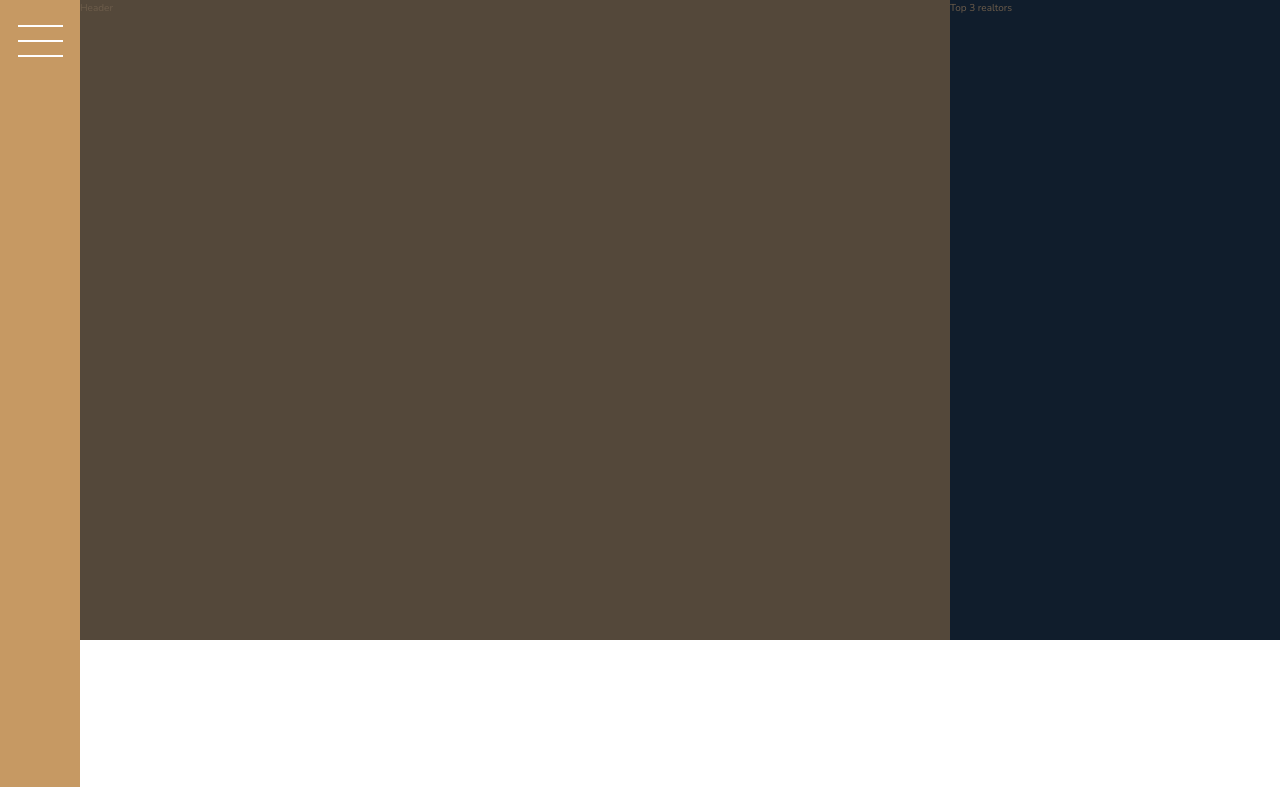
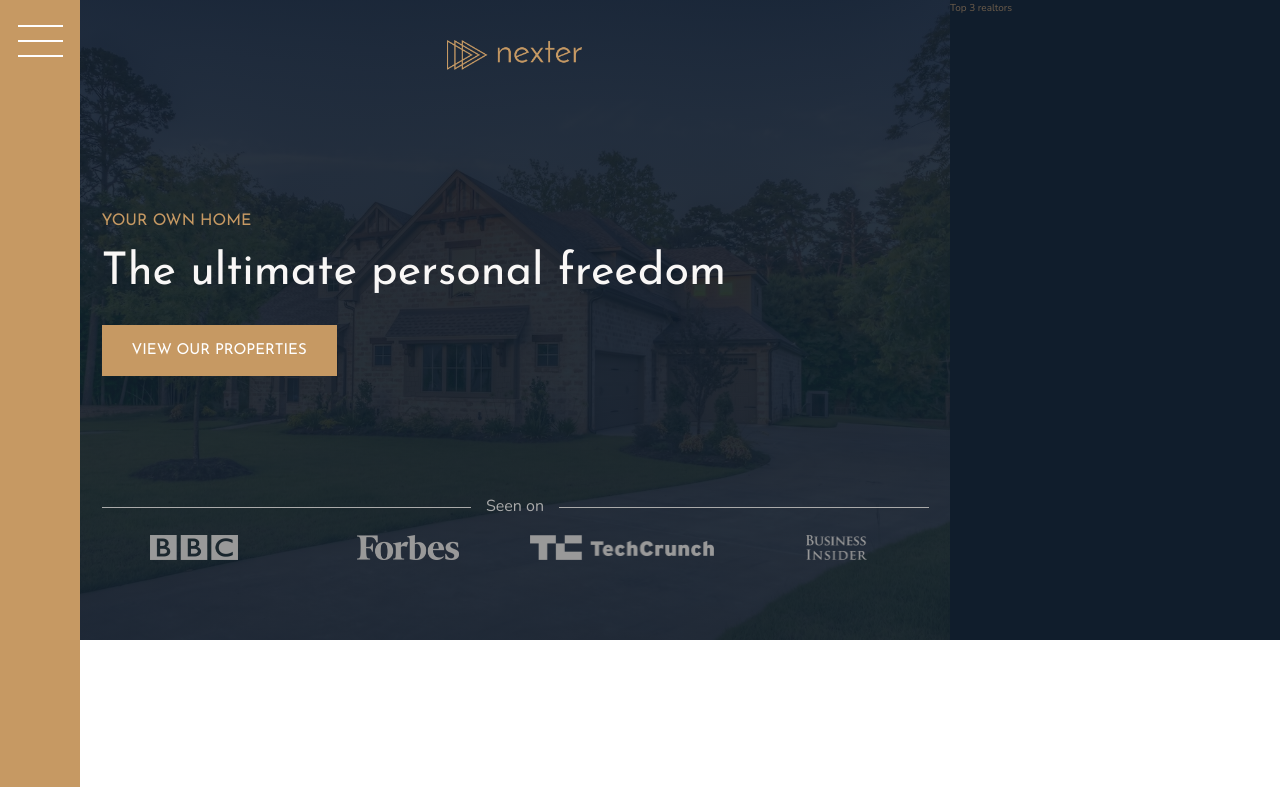
Before and after one commit to koglesby/nexter, a website: page index.html in a window 1280 px wide. Shown: the top 787 px of the page. Drawn offline with nearby package versions, Linux system fonts and the light colour scheme.

Commit message:
build header

```diff
--- a/index.html
+++ b/index.html
@@ -17,7 +17,19 @@
   <body class="container">
     <div class="sidebar"><button class="nav-btn"></button></div>
 
-    <header class="header">Header</header>
+    <header class="header">
+      <img src="img/logo.png" alt="Nexter logo" class="header__logo" />
+      <h3 class="heading-3">Your own home</h3>
+      <h1 class="heading-1">The ultimate personal freedom</h1>
+      <button class="btn header__btn">View our properties</button>
+      <div class="header__seenon-text">Seen on</div>
+      <div class="header__seenon-logos">
+        <img src="img/logo-bbc.png" alt="seen on logo 1" />
+        <img src="img/logo-forbes.png" alt="seen on logo 1" />
+        <img src="img/logo-techcrunch.png" alt="seen on logo 1" />
+        <img src="img/logo-bi.png" alt="seen on logo 1" />
+      </div>
+    </header>
 
     <div class="realtors">Top 3 realtors</div>
 
--- a/sass/_header.scss
+++ b/sass/_header.scss
@@ -1,4 +1,56 @@
 .header {
   background-color: $color-grey-dark-1;
   grid-column: full-start / col-start 7; //  2 / span 7
+  background-image: linear-gradient(
+      rgba($color-secondary, 0.9),
+      rgba($color-secondary, 0.9)
+    ),
+    url(../img/hero.jpeg);
+  background-size: cover;
+  background-position: center;
+  padding: 8rem;
+  padding-top: 4rem;
+
+  display: grid;
+  grid-template-rows: 1fr min-content 6rem 1fr;
+  grid-template-columns: max-content;
+  grid-row-gap: 1.5rem;
+  justify-content: center;
+
+  &__logo {
+    height: 3rem;
+    justify-self: center;
+  }
+  &__btn {
+    align-self: start;
+    justify-self: start;
+  }
+  &__seenon-text {
+    display: grid;
+    grid-template-columns: 1fr max-content 1fr;
+    grid-column-gap: 1.5rem;
+    align-items: center;
+
+    font-size: 1.6rem;
+    color: $color-grey-light-2;
+
+    &::before,
+    &::after {
+      content: "";
+      height: 1px;
+      display: block;
+      background-color: currentColor;
+    }
+  }
+
+  &__seenon-logos {
+    display: grid;
+    grid-template-columns: repeat(4, 1fr);
+    grid-column-gap: 3rem;
+    justify-items: center;
+    img {
+      height: 2.5rem;
+      filter: brightness(60%);
+    }
+  }
 }
--- a/sass/_typography.scss
+++ b/sass/_typography.scss
@@ -4,6 +4,9 @@
 }
 .heading-1 {
   @extend %heading;
+  font-size: 4.5rem;
+  color: $color-grey-light-1;
+  line-height: 1;
 }
 .heading-2 {
   @extend %heading;
```
Also changed, not shown: css/style.css.
